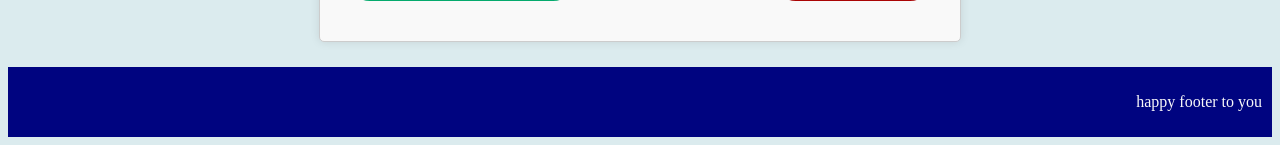
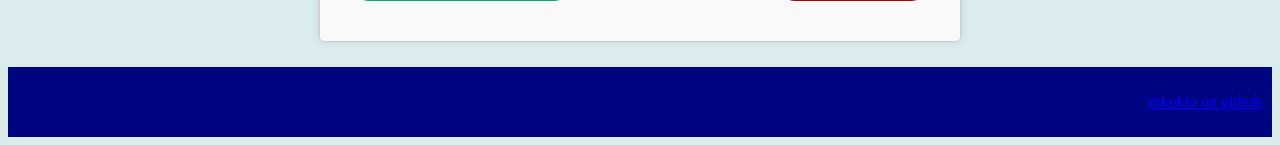
Before and after one commit to mkokio/html5study, a Django app: page /questions/add/ in a window 1280 px wide. Shown: the part 1688-1833 px from the top of the page. Run offline with Django 5.2, Linux system fonts and the light colour scheme.

Commit message:
changed footer context

```diff
--- a/questions/templates/footer.html
+++ b/questions/templates/footer.html
@@ -1,3 +1,3 @@
 <footer>
-    <p>happy footer to you</p>
+    <p><a href="https://github.com/mkokio">mkokio on github</a></p>
 </footer>
```
